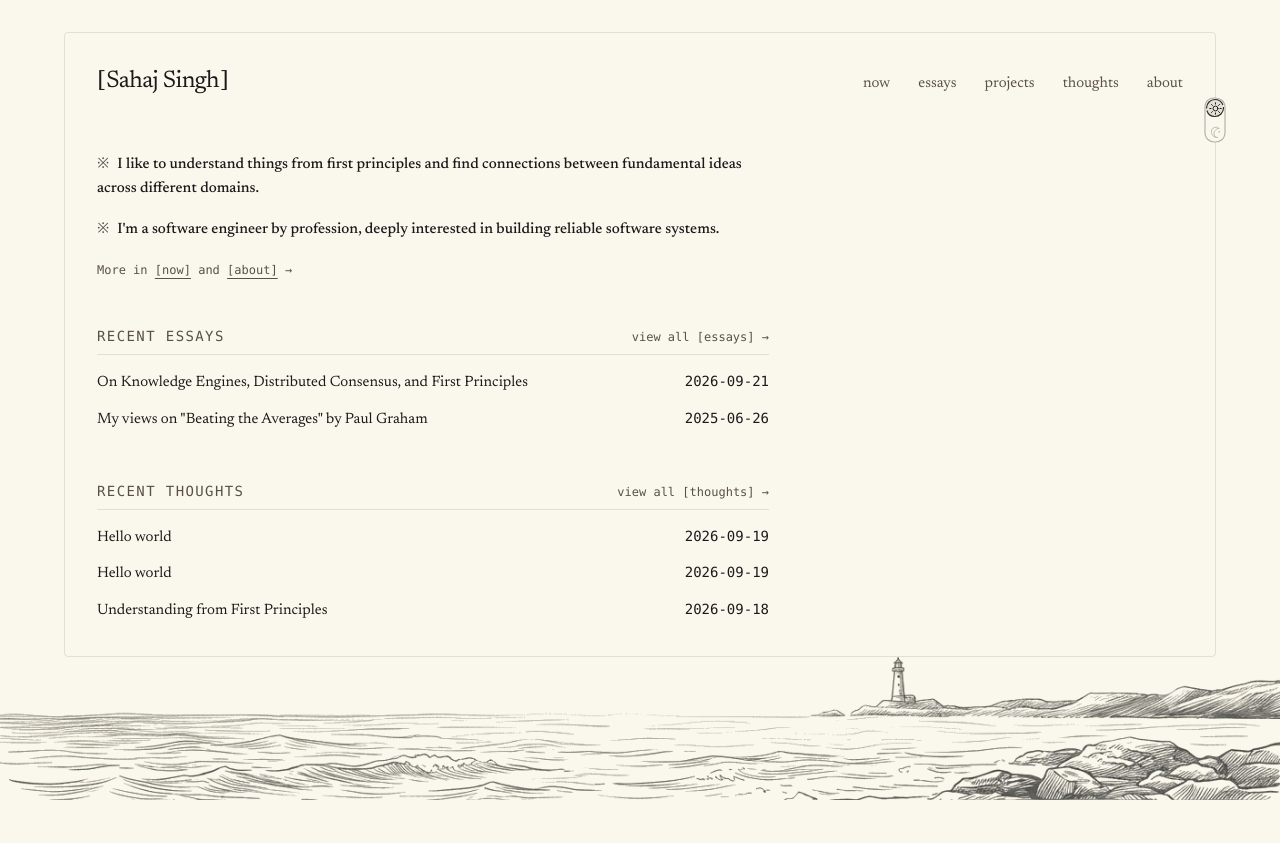
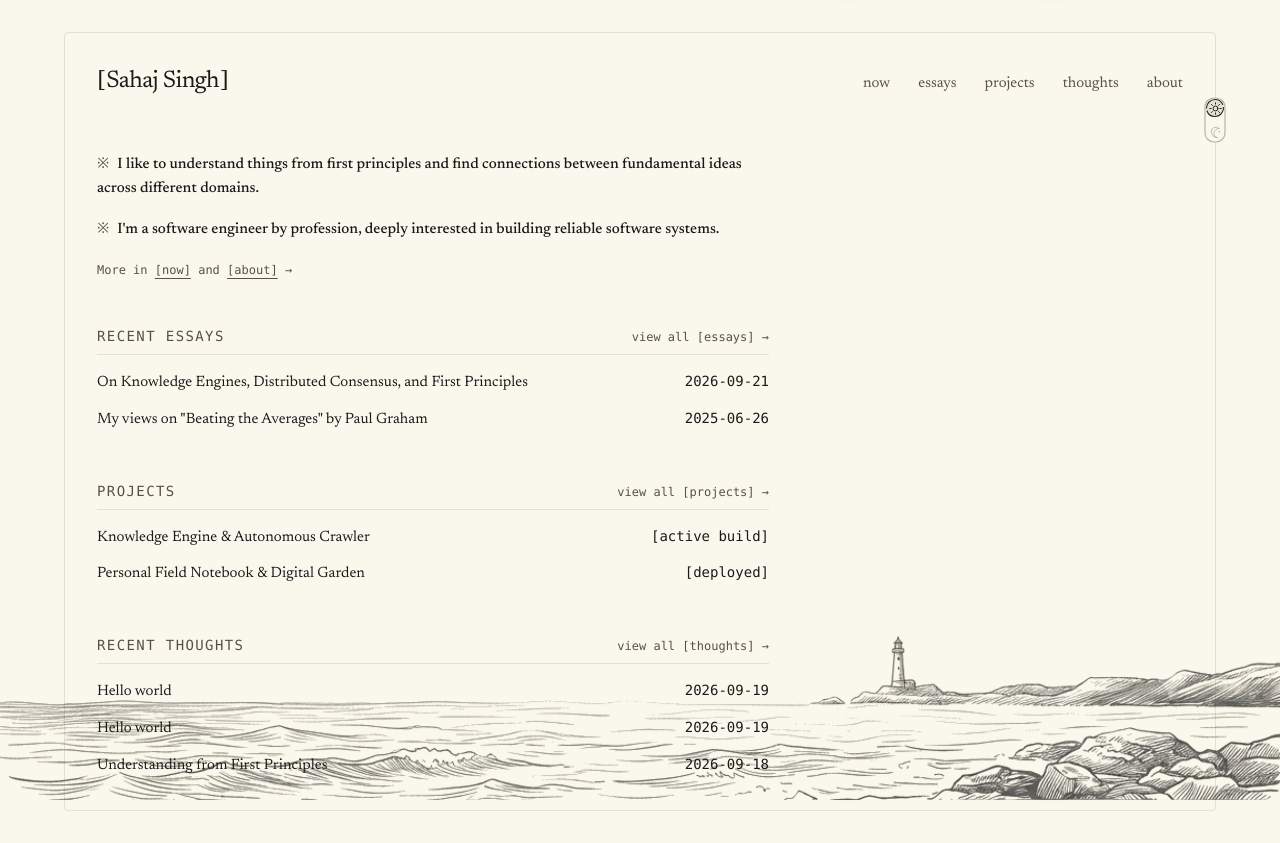
Before and after one commit to sahajdeepsingh651/sahajsingh, a Next.js app: page / in a window 1280 px wide. Before the commit the page ends 800 px from the top, so only its background shows below. Built offline with nearby package versions, Linux system fonts and the light colour scheme.

Commit message:
feat(home): arrange homepage sections in nav order (now -> essays -> projects -> thoughts -> about)

```diff
--- a/src/app/page.tsx
+++ b/src/app/page.tsx
@@ -74,6 +74,45 @@ export default function Home() {
             <section className="space-y-4">
                 <div className="flex items-baseline justify-between border-b border-current/10 pb-2">
                     <h2 className="text-sm uppercase tracking-widest font-mono text-[var(--text-muted)]">
+                        Projects
+                    </h2>
+                    <Link
+                        href="/projects"
+                        className="text-xs font-mono text-[var(--text-muted)] hover:text-[var(--text-color)] transition-colors"
+                    >
+                        view all [projects] →
+                    </Link>
+                </div>
+
+                <ul className="space-y-3 font-normal">
+                    <li className="flex flex-col sm:flex-row sm:items-baseline justify-between gap-1">
+                        <Link
+                            href="/projects"
+                            className="text-[var(--text-color)] hover:underline underline-offset-4 decoration-current/40"
+                        >
+                            Knowledge Engine &amp; Autonomous Crawler
+                        </Link>
+                        <span className="text-sm font-mono text-[var(--text-color)] shrink-0">
+                            [active build]
+                        </span>
+                    </li>
+                    <li className="flex flex-col sm:flex-row sm:items-baseline justify-between gap-1">
+                        <Link
+                            href="/projects"
+                            className="text-[var(--text-color)] hover:underline underline-offset-4 decoration-current/40"
+                        >
+                            Personal Field Notebook &amp; Digital Garden
+                        </Link>
+                        <span className="text-sm font-mono text-[var(--text-color)] shrink-0">
+                            [deployed]
+                        </span>
+                    </li>
+                </ul>
+            </section>
+
+            <section className="space-y-4">
+                <div className="flex items-baseline justify-between border-b border-current/10 pb-2">
+                    <h2 className="text-sm uppercase tracking-widest font-mono text-[var(--text-muted)]">
                         Recent Thoughts
                     </h2>
                     <Link
```
